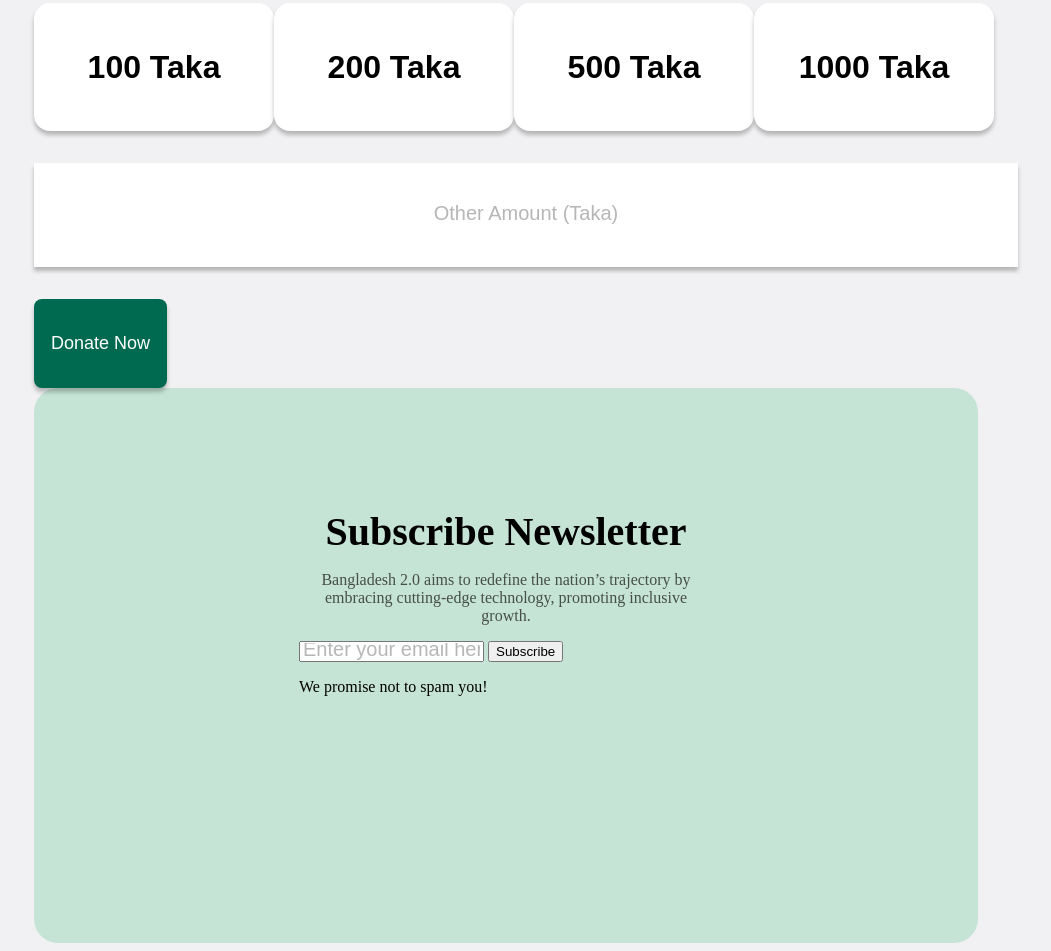
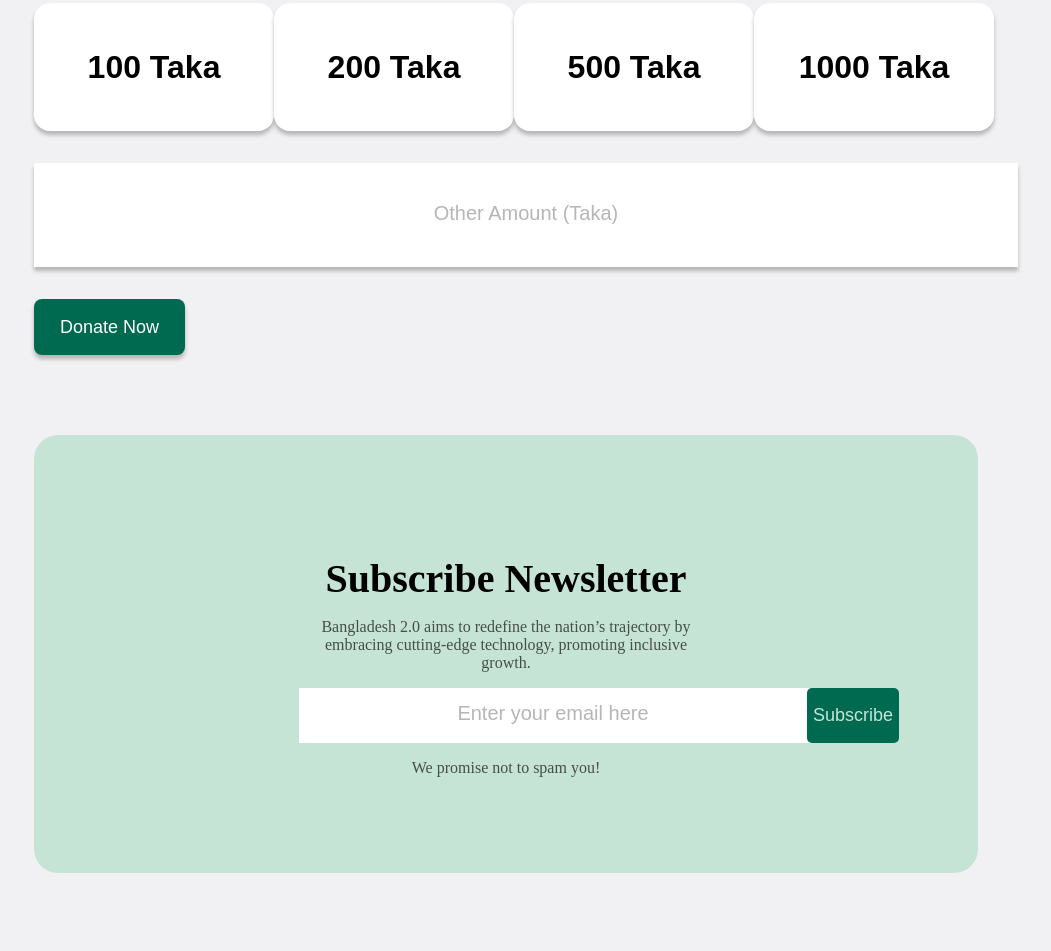
Before and after one commit to MERAj-ul/b11-a1, a plain HTML site: page index.html in a window 1280 px wide. Shown: the part 3014-3965 px from the top of the page, without its empty margins (134-1185 px from the left). After the commit the page ends 3895 px from the top, so only its background shows below. Drawn offline with Linux system fonts and the light colour scheme.

Commit message:
update design

```diff
--- a/index.html
+++ b/index.html
@@ -108,7 +108,7 @@
                 <a href=""><button>1000 Taka</button></a>
             </div>
             <input type="text" placeholder="Other Amount (Taka)">
-            <div class="container-dbtn">
+            <div class="donate-button">
                 <button class="donate-btn">Donate Now</button>
             </div>
         </div>
@@ -117,11 +117,13 @@
             <div class="newsletter-des">
                 <p>Bangladesh 2.0 aims to redefine the nation’s trajectory by embracing cutting-edge technology, promoting inclusive growth.</p>
             </div>
-                <div class="subscribe">
+                <form>
                     <input type="email" name="" id="" placeholder="Enter your email here">
-                    <a href=""><button>Subscribe</button></a>
-                </div>
-            <p>We promise not to spam you!</p>
+                    <button class="subscribe-btn">Subscribe</button>
+                </form>
+            <div class="promise">
+                <p>We promise not to spam you!</p>
+            </div>
 
         </div>
     </main>
--- a/style/bd.css
+++ b/style/bd.css
@@ -315,28 +315,28 @@ input::placeholder {
   text-align: center;
   color: rgba(14, 14, 14, 0.3);
 }
-.container-dbtn{
+.donate-button{
   align-items: center;
 }
 .donate-btn{
   background-color: #006A50;
-  margin: auto;
-  /* width: 34px;
-  height: 17px; */
+  width: 151px;
+  height: 56px;
   font-weight: 600px;
   font-size: 18px;
   border: none;
   color: #FFFFFF;
-  padding: 34px 17px;
+  /* padding: 34px 17px; */
   border-radius: 8px;
   box-shadow: 0px 4px 4px 0px rgba(0, 0, 0, 0.25);
 }
 /* Newsletter */
 .newsletter{
+  margin-top: 80px;
   margin-left: 160px;
   margin-right: 160px;
   max-width: 100%;
-  height: 395px;
+  /* height: 395px; */
   background-color: #C6E4D6;
   border-radius: 24px;
   padding: 80px 265px;
@@ -351,3 +351,34 @@ input::placeholder {
   text-align: center;
   color: rgba(14, 14, 14, 0.7);
 }
+/* .subscribe{
+  gap: 0px;
+} */
+form{
+  width: 600px;
+  height: 55px;
+  background-color: #FFFFFF;
+  display: flex;
+  justify-content: center;
+  border-radius: 5px;
+}
+form input{
+  flex: 1;
+  border: none;
+  outline: none;
+
+}
+form button{
+  background-color: #006A50;
+  border: none;
+  outline: none;
+  font-size: 18px;
+  font-weight: 600px;
+  color: #C6E4D6;
+  border-radius: 5px;
+}
+.promise{
+  font-size: 16px;
+  color: rgba(14, 14, 14, 0.7);
+  text-align: center;
+}
```
